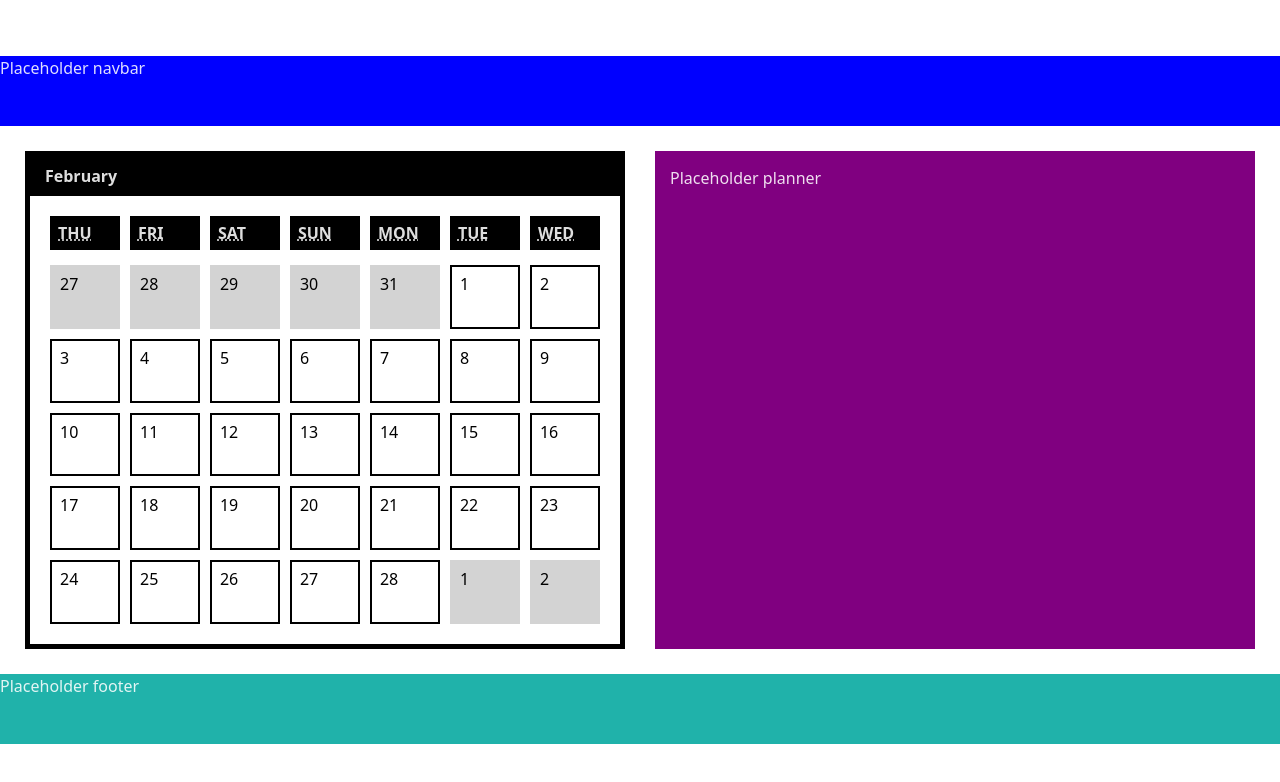
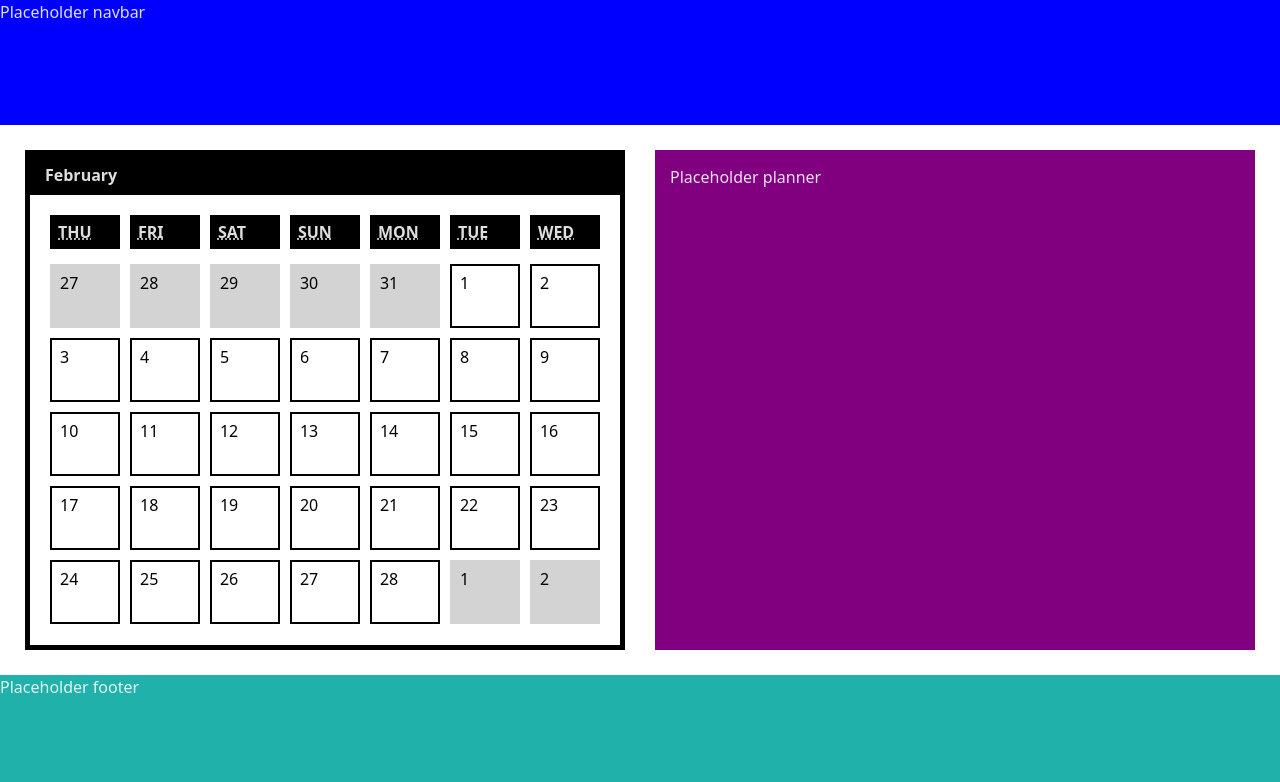
Before and after one commit to jubrito/planner-with-calendar, a React (Vite) app: page / in a window 1280 px wide. Shown: the top 782 px of the page. Built offline with nearby package versions, Linux system fonts and the light colour scheme.

Commit message:
style: fix nav and footer top and bottom

```diff
--- a/src/pages/Home/_home.module.scss
+++ b/src/pages/Home/_home.module.scss
@@ -3,11 +3,12 @@
 .home {
   display: grid;
   grid-template-columns: repeat(4, 1fr);
-  grid-template-rows: 70px min-content 70px;
+  grid-template-rows: 1fr 4fr 1fr;
   grid-row-gap: variables.$margin;
   grid-column-gap: 30px;
   grid-template-areas:
     "nav nav nav nav"
     "calendar calendar planner planner"
     "footer footer footer footer";
+  height: 100vh;
 }
```
